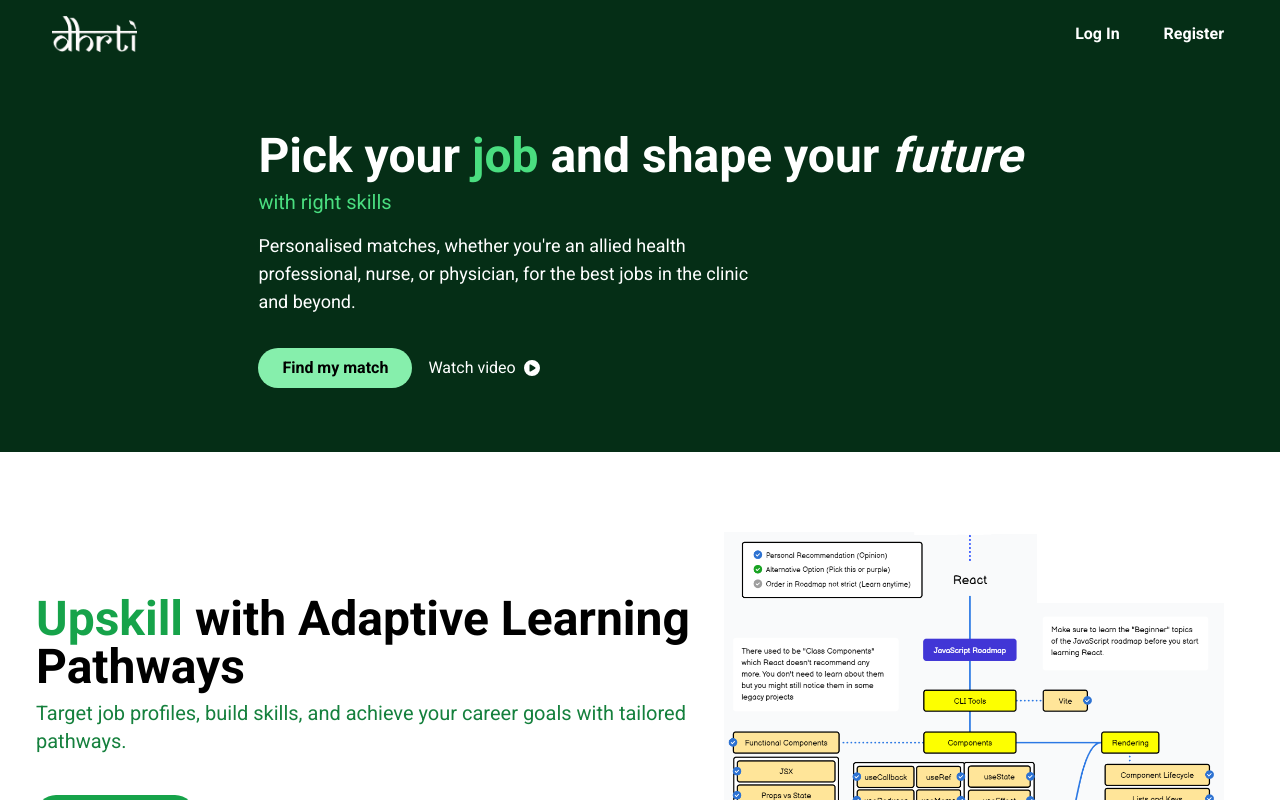
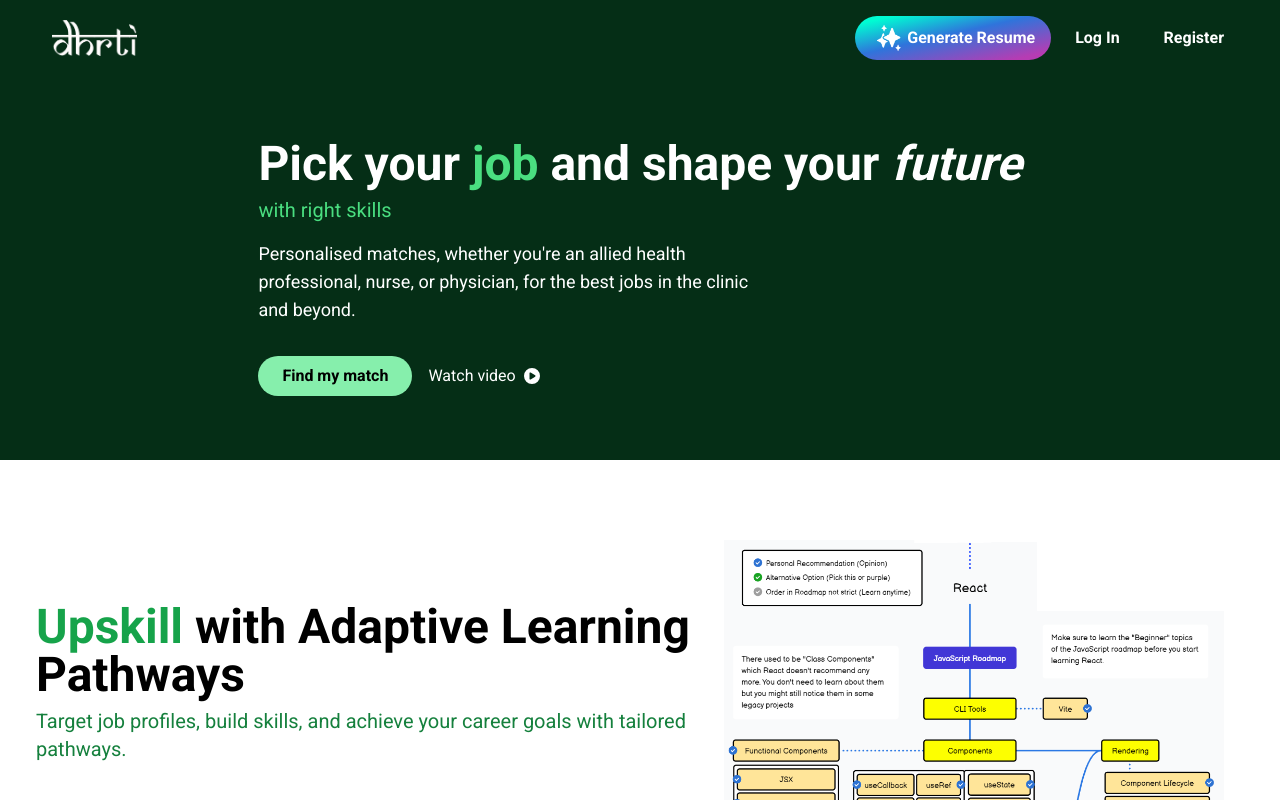
Before and after one commit to Satyajeet-Das/SIH-Beta-Prototype, a React (Vite) app in the folder frontend/: page / in a window 1280 px wide. Shown: the top 800 px of the page. Built offline with nearby package versions, Linux system fonts and the light colour scheme.

Commit message:
feat: added a resume bttn

```diff
--- a/frontend/src/components/Header.tsx
+++ b/frontend/src/components/Header.tsx
@@ -1,8 +1,8 @@
+import { faBars, faTimes } from "@fortawesome/free-solid-svg-icons";
+import { FontAwesomeIcon } from "@fortawesome/react-fontawesome";
 import { useState } from "react";
 import { Link } from "react-router-dom";
-import { FontAwesomeIcon } from "@fortawesome/react-fontawesome";
-import { faBars, faTimes } from "@fortawesome/free-solid-svg-icons";
-import logo from "./logo.png"
+import logo from "./logo.png";
 
 
 const Header = () => {
@@ -29,6 +29,12 @@ const Header = () => {
 
         {/* Links for medium screens and up */}
         <div className="hidden md:flex space-x-1 text-sm md:text-base">
+          <button className="text-white rounded-full py-1 px-4 font-bold bg-gradient-to-br from-[#00fcd3] from-10% via-[#2f74db] via-45% to-[#b63cb3] to-90% hover:from-[#00e6bf] hover:via-[#2968c5] hover:to-[#a834a1] transition duration-300 flex items-center space-x-2">
+            <img src="src/assets/ai.webp" alt="Dhrti" className="h-9 w-auto filter invert brightness-0" />
+            Generate Resume
+          </button>
+
+
           <Link
             to="/sign-in"
             className="flex items-center text-white py-1 px-5 font-bold rounded-2xl hover:text-green-700 hover:bg-white"
```
Also changed, not shown: frontend/src/assets/ai.webp (added). Lines whose indentation alone changed are shown as unchanged.
